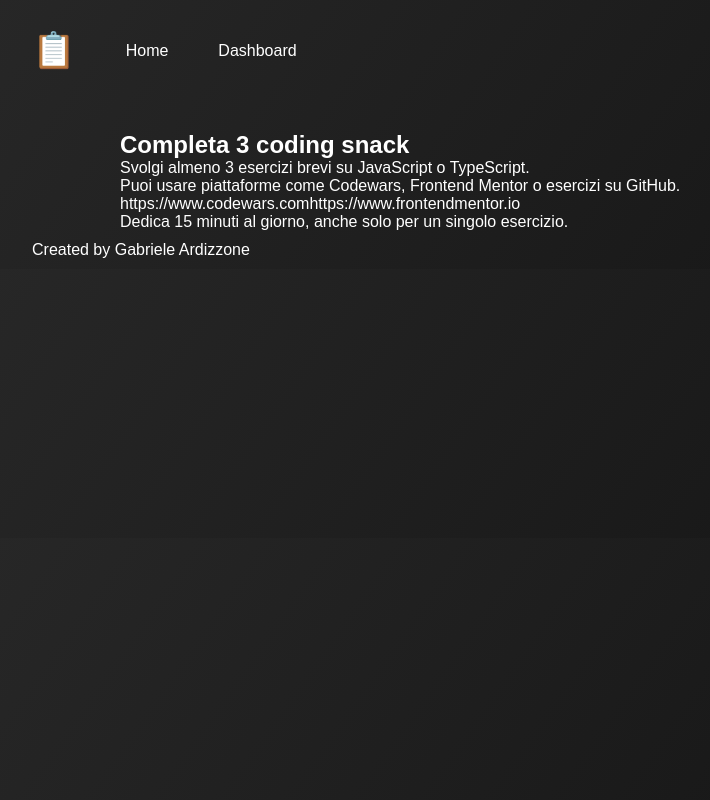
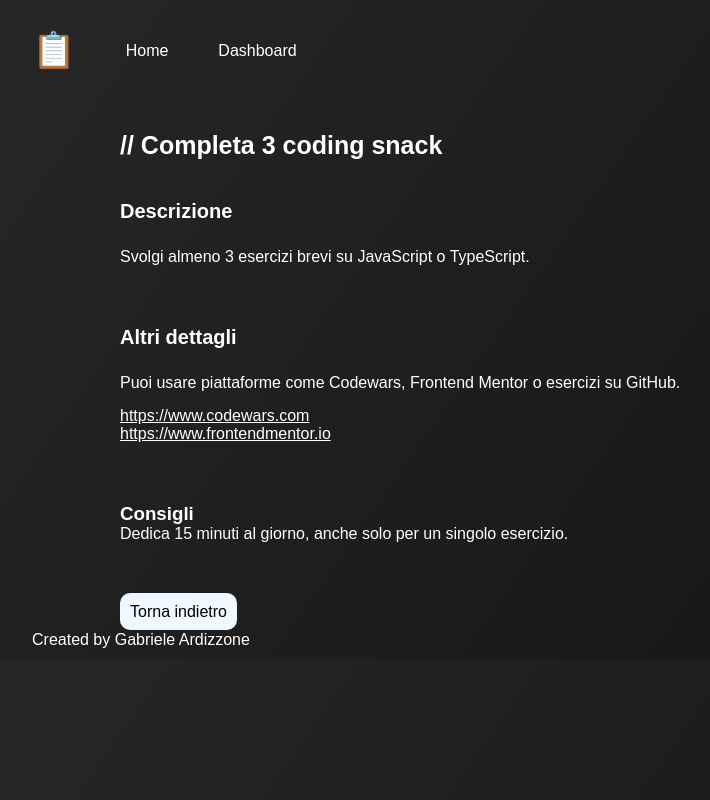
Before and after one commit to gabriele-ag/taskbadgeboard, a Next.js app: page /dashboard/1 in a window 1280 px wide. Shown: the whole page, without its empty margins (8-718 px from the left). Built offline with nearby package versions, Linux system fonts and the light colour scheme.

Commit message:
feat: stylized detail page

```diff
--- a/src/app/dashboard/[dashboardId]/CSS/dashboardid.module.css
+++ b/src/app/dashboard/[dashboardId]/CSS/dashboardid.module.css
@@ -8,6 +8,42 @@
     padding: 0;
 }
 
+.ulDetail {
+    list-style: none;
+    margin-top: 15px;
+}
+
 .boxDetail {
     color: white;
 }
+
+.detailTitle {
+    font-size: 25px;
+    margin-bottom: 40px;
+}
+
+.detailSubTitle {
+    font-size: 20px;
+    margin-bottom: 25px;
+}
+
+.description,
+.detail,
+.tips {
+    margin-bottom: 60px;
+}
+
+.urlLink {
+    text-decoration: underline;
+}
+
+.urlLink:hover {
+    color: aquamarine;
+}
+
+.backButton {
+    background-color: aliceblue;
+    color: black;
+    padding: 10px;
+    border-radius: 10px;
+}
--- a/src/app/dashboard/[dashboardId]/page.tsx
+++ b/src/app/dashboard/[dashboardId]/page.tsx
@@ -2,6 +2,8 @@ import taskList from '../../../../data/taskList.json'
 import { Task } from '@/app/api/taskRoutes/model/task';
 
 import styles from './CSS/dashboardid.module.css'
+
+import Link from 'next/link';
 
 export default async function DashboardDetail({
     params,
@@ -18,20 +20,31 @@ export default async function DashboardDetail({
 
             <div className={`${styles.boxDetail} ${styles.container}`}>
 
-                <h1>{task.title}</h1>
+                <h1 className={styles.detailTitle}>// {task.title}</h1>
 
                 <div className={styles.description}>
+                <h3 className={styles.detailSubTitle}>Descrizione</h3>
                 <p>{task.description}</p>
                 </div>
 
                 <div className={styles.detail}>
+                <h3 className={styles.detailSubTitle}>Altri dettagli</h3>
                 <p>{task.detail}</p>
-                <p>{task.resources}</p>
+                <ul className={styles.ulDetail}>
+                    {(task.resources ?? []).map((url, index) =>(
+                        <li className={styles.urlLink} key={index}>
+                            <Link href={url}>{url}</Link>
+                        </li>
+                    ))}
+                </ul>
                 </div>
 
                 <div className={styles.tips}>
+                <h3>Consigli</h3>
                     <p>{task.tips}</p>
                 </div>
+
+                <Link className={styles.backButton} href={'/dashboard'}>Torna indietro</Link>
             </div>
         </section>
     );
```
